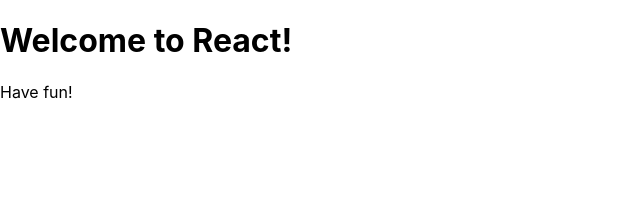
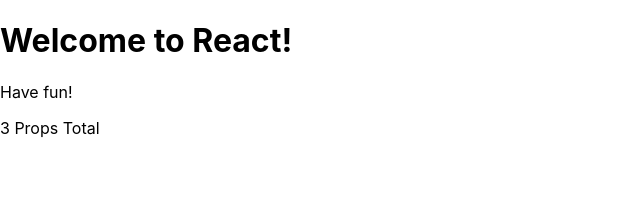
Before and after one commit to Adriantutuianu/react-course, a React (Create React App) app: page / in a window 1280 px wide. Shown: the top 208 px of the page, without its empty margins (0-640 px from the left). Built offline with nearby package versions, Linux system fonts and the light colour scheme.

Commit message:
Understanding properties- number

```diff
--- a/src/index.js
+++ b/src/index.js
@@ -8,12 +8,13 @@ function Hello(props) {
     <div>
       <h1>Welcome to {props.library}!</h1>
       <p>{props.message}</p>
+      <p>{props.number} Props Total</p>
     </div>
   );
 }
 
 ReactDOM.render(
   // React.createElement("h1", null, "Hello!"),
-  <Hello library="React" message="Have fun!" />,
+  <Hello library="React" message="Have fun!" number={3} />,
   document.getElementById("root")
 );
```
